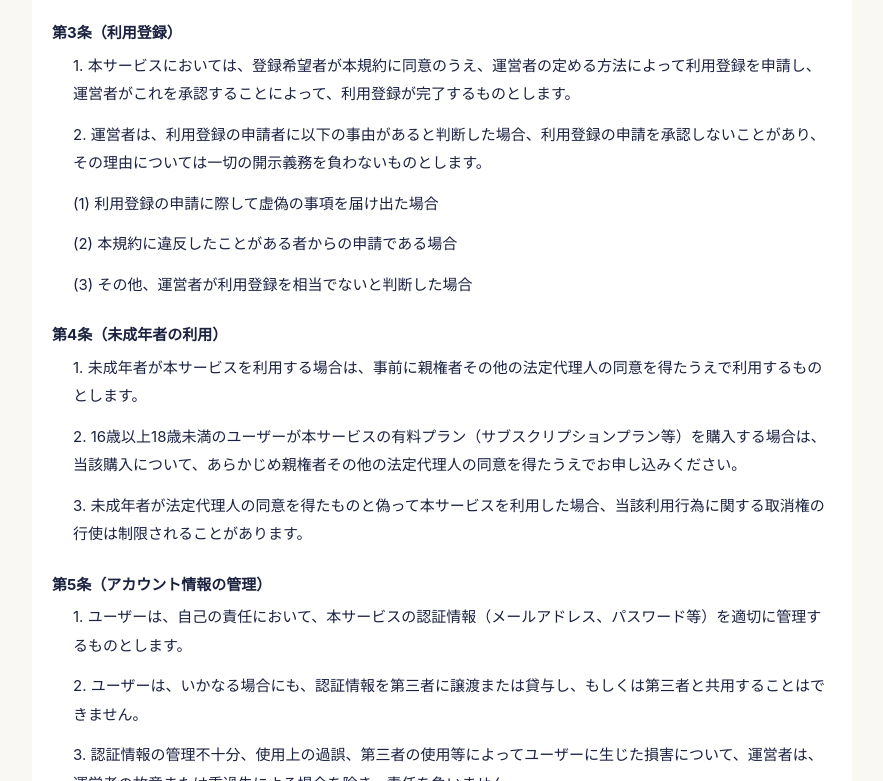
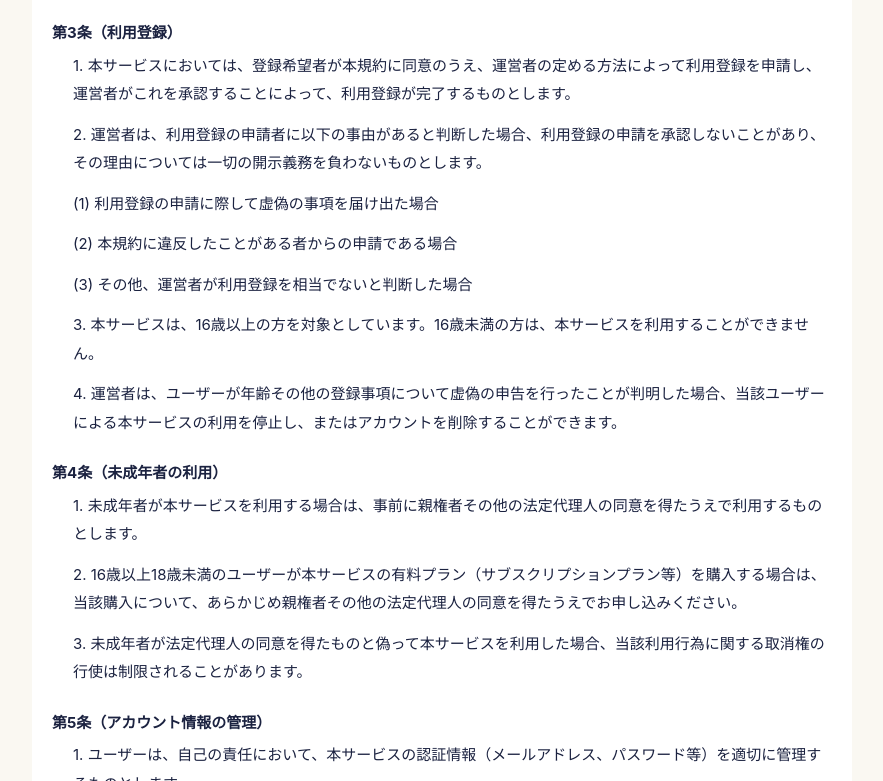
Before and after one commit to YukiYuki0508/peaksync-legal, a plain HTML site: page terms.html in a window 1280 px wide. Shown: the part 1575-2356 px from the top of the page, without its empty margins (198-1081 px from the left). Drawn offline with Linux system fonts and the light colour scheme.

Commit message:
規約に年齢下限条項を追加し版数を 2.3.0 へ更新
App Store 審査 Guideline 5.1.1(v) 対応（PeakSyncFlutter #1706）でアプリ側の
規約を改定したため、公開サイトを同じ内容へ同期する。

- terms.html 第3条に 3.（16歳未満は利用不可）／4.（虚偽申告時の停止・削除）を追加
- privacy.html の取得情報から「年代」を削除（年代の自動算出を廃止したため）
- 両ページの版数を 2.3.0 / 最終改訂日を 2026-08-17 に更新

Co-Authored-By: Claude Opus 5 <noreply@anthropic.com>

```diff
--- a/terms.html
+++ b/terms.html
@@ -17,7 +17,7 @@ h3{font-size:15px;margin:22px 0 4px}
 p{margin:0 0 12px;font-size:15px}
 .ind{padding-left:1.4em}
 footer{margin-top:52px;padding-top:20px;border-top:1px solid rgba(27,34,64,.12);font-size:13px;opacity:.75}
-</style></head><body><div class="wrap"><nav class="nav"><a href="./">ホーム</a><a href="./terms.html">利用規約</a><a href="./privacy.html">プライバシーポリシー</a><a href="./tokushoho.html">特定商取引法に基づく表記</a><a href="./support.html">サポート</a></nav><h1>利用規約</h1><p class="meta">バージョン: 2.2.0 ／ 最終改訂日: 2026-07-08</p><p>本利用規約（以下「本規約」といいます）は、運営者「ねぎおつぶお」（個人事業主。以下「運営者」といいます）が提供するクライアント向けアプリ「PeakSync」（以下「クライアントアプリ」といいます）およびコーチ向けアプリ「PeakSync Coach」（以下「コーチアプリ」といいます）（以下、両者を総称して「本サービス」といいます）の利用条件を定めるものです。本サービスを利用するすべてのユーザー（以下「ユーザー」といいます）は、本規約に同意のうえ本サービスを利用するものとします。</p>
+</style></head><body><div class="wrap"><nav class="nav"><a href="./">ホーム</a><a href="./terms.html">利用規約</a><a href="./privacy.html">プライバシーポリシー</a><a href="./tokushoho.html">特定商取引法に基づく表記</a><a href="./support.html">サポート</a></nav><h1>利用規約</h1><p class="meta">バージョン: 2.3.0 ／ 最終改訂日: 2026-08-17</p><p>本利用規約（以下「本規約」といいます）は、運営者「ねぎおつぶお」（個人事業主。以下「運営者」といいます）が提供するクライアント向けアプリ「PeakSync」（以下「クライアントアプリ」といいます）およびコーチ向けアプリ「PeakSync Coach」（以下「コーチアプリ」といいます）（以下、両者を総称して「本サービス」といいます）の利用条件を定めるものです。本サービスを利用するすべてのユーザー（以下「ユーザー」といいます）は、本規約に同意のうえ本サービスを利用するものとします。</p>
 <p>本規約は、次の三章で構成されます。</p>
 <h2>第1章（共通条項）: すべてのユーザーに適用されます。</h2>
 <h2>第2章（クライアントアプリをご利用の方へ）: クライアントアプリ「PeakSync」を利用するユーザーに適用されます。</h2>
@@ -41,6 +41,8 @@ footer{margin-top:52px;padding-top:20px;border-top:1px solid rgba(27,34,64,.12);
 <p class="ind">(1) 利用登録の申請に際して虚偽の事項を届け出た場合</p>
 <p class="ind">(2) 本規約に違反したことがある者からの申請である場合</p>
 <p class="ind">(3) その他、運営者が利用登録を相当でないと判断した場合</p>
+<p class="ind">3. 本サービスは、16歳以上の方を対象としています。16歳未満の方は、本サービスを利用することができません。</p>
+<p class="ind">4. 運営者は、ユーザーが年齢その他の登録事項について虚偽の申告を行ったことが判明した場合、当該ユーザーによる本サービスの利用を停止し、またはアカウントを削除することができます。</p>
 <h3>第4条（未成年者の利用）</h3>
 <p class="ind">1. 未成年者が本サービスを利用する場合は、事前に親権者その他の法定代理人の同意を得たうえで利用するものとします。</p>
 <p class="ind">2. 16歳以上18歳未満のユーザーが本サービスの有料プラン（サブスクリプションプラン等）を購入する場合は、当該購入について、あらかじめ親権者その他の法定代理人の同意を得たうえでお申し込みください。</p>
```
Also changed, not shown: privacy.html (+2 -2 lines).
